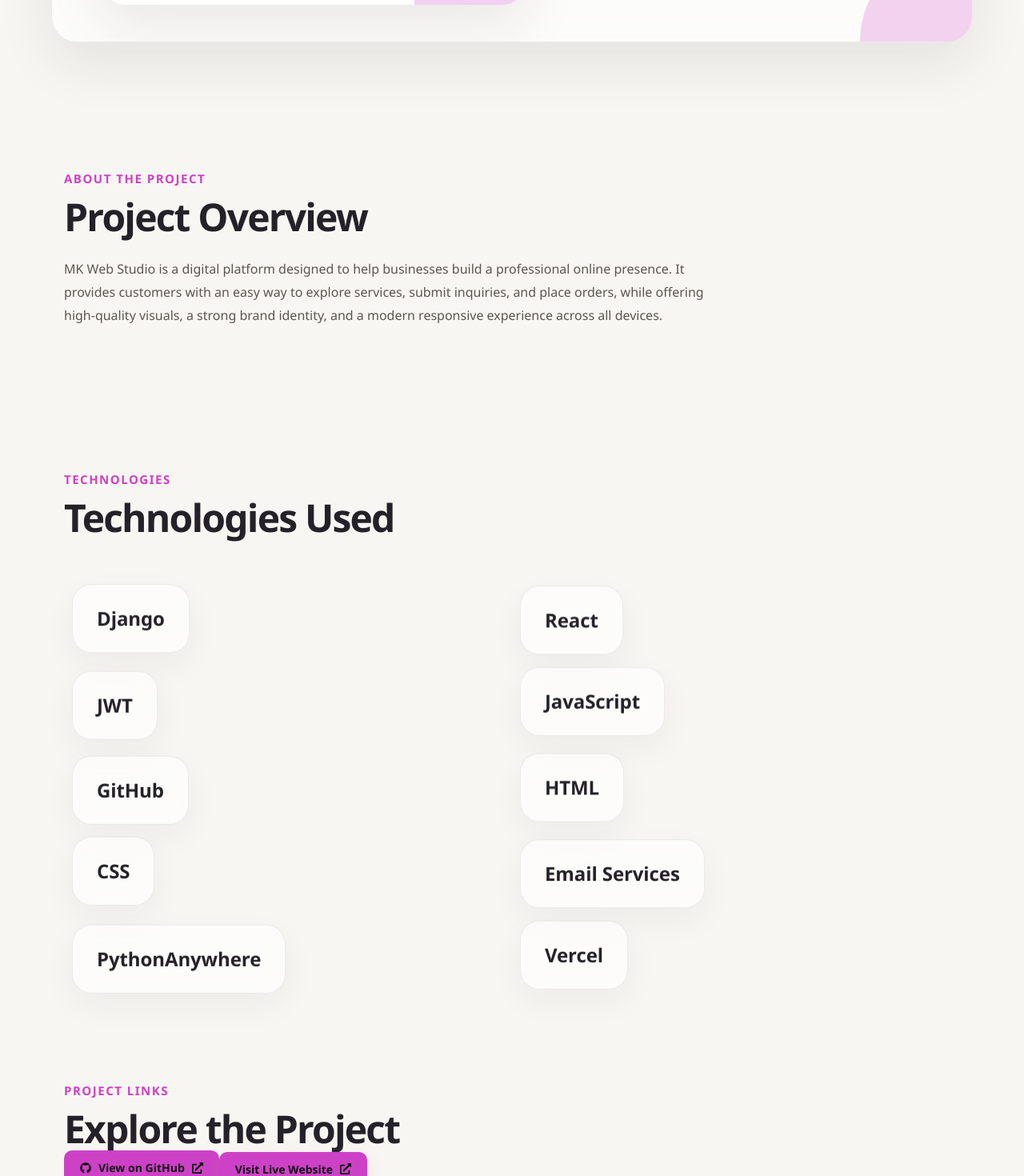
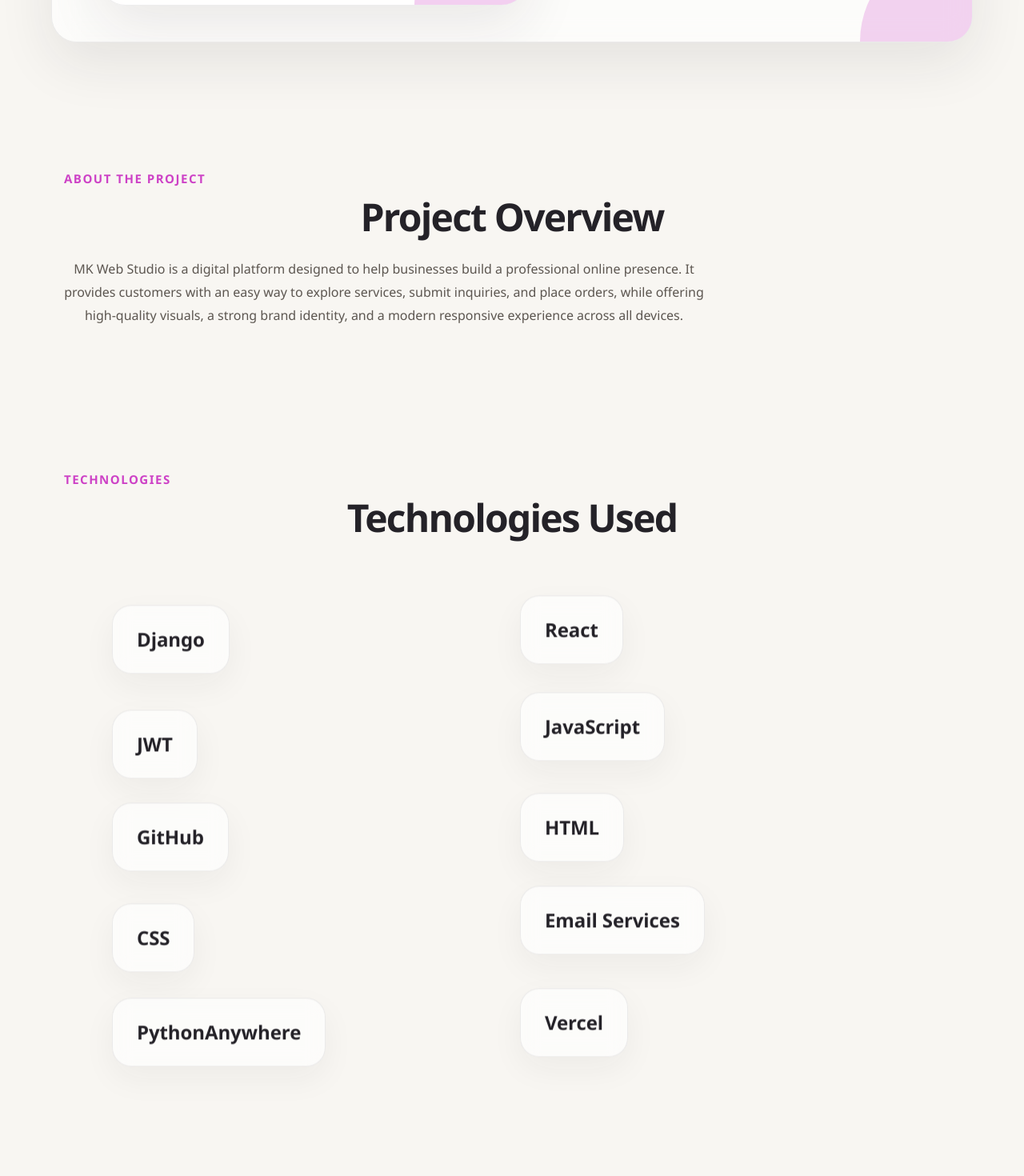
Before and after one commit to khalidmuhamadmuhamad80-arch/portfolio-frontend, a React app: page /projects/mk-web-studio in a window 1280 px wide. Shown: the part 940-2410 px from the top of the page at 80% size. Built offline with nearby package versions, Linux system fonts and the light colour scheme; no server answers; the HTML template or start-up script is replaced by a standard one.

Commit message:
Update navbar text color

```diff
--- a/src/components/mkwebstudio.css
+++ b/src/components/mkwebstudio.css
@@ -415,7 +415,6 @@
     0 12px 25px rgba(169, 79, 165, 0.25);
 }
 
-
 /* =========================================
    GENERAL SECTIONS
 ========================================= */
@@ -425,9 +424,11 @@
 .mk-project-gallery-section {
   width: 100%;
 
-  padding: 90px 0;
+  padding: 90px 5%;
 
   background: #f8f6f2;
+
+  box-sizing: border-box;
 }
 
 
@@ -438,7 +439,7 @@
 .mk-project-section-title {
   margin: 0;
 
-  color: #242228;
+  color: #000000;
 
   font-size: clamp(32px, 4vw, 48px);
 
@@ -447,6 +448,8 @@
   font-weight: 800;
 
   letter-spacing: -1.8px;
+
+  text-align: center;
 }
 
 
@@ -455,17 +458,19 @@
 ========================================= */
 
 .mk-project-description {
-  max-width: 800px;
+  width: min(900px, 100%);
 
-  margin: 24px 0 0;
+  margin: 28px auto 0;
 
-  color: #5c5650;
+  color: #000000;
 
-  font-size: 16px;
+  font-size: 17px;
 
-  line-height: 1.8;
+  line-height: 1.9;
 
   font-weight: 500;
+
+  text-align: center;
 }
 
 
@@ -479,14 +484,18 @@
   flex-wrap: wrap;
 
   align-items: center;
-
   justify-content: center;
 
-  gap: 24px 30px;
+  gap: 35px 55px;
 
-  margin-top: 50px;
+  margin-top: 55px;
 
-  padding: 20px 10px;
+  padding: 35px 20px;
+
+  max-width: 1000px;
+
+  margin-left: auto;
+  margin-right: auto;
 }
 
 
@@ -539,43 +548,43 @@
 ========================================= */
 
 .mk-project-technology:nth-child(1) {
-  animation-delay: -0.8s;
+  margin-top: 15px;
 }
 
 .mk-project-technology:nth-child(2) {
-  animation-delay: -2.1s;
+  margin-top: -10px;
 }
 
 .mk-project-technology:nth-child(3) {
-  animation-delay: -1.4s;
+  margin-top: 25px;
 }
 
 .mk-project-technology:nth-child(4) {
-  animation-delay: -3s;
+  margin-top: -20px;
 }
 
 .mk-project-technology:nth-child(5) {
-  animation-delay: -1.9s;
+  margin-top: 10px;
 }
 
 .mk-project-technology:nth-child(6) {
-  animation-delay: -2.7s;
+  margin-top: -15px;
 }
 
 .mk-project-technology:nth-child(7) {
-  animation-delay: -0.4s;
+  margin-top: 20px;
 }
 
 .mk-project-technology:nth-child(8) {
-  animation-delay: -2.4s;
+  margin-top: -25px;
 }
 
 .mk-project-technology:nth-child(9) {
-  animation-delay: -1.1s;
+  margin-top: 12px;
 }
 
 .mk-project-technology:nth-child(10) {
-  animation-delay: -3.2s;
+  margin-top: -12px;
 }
 
 
```
